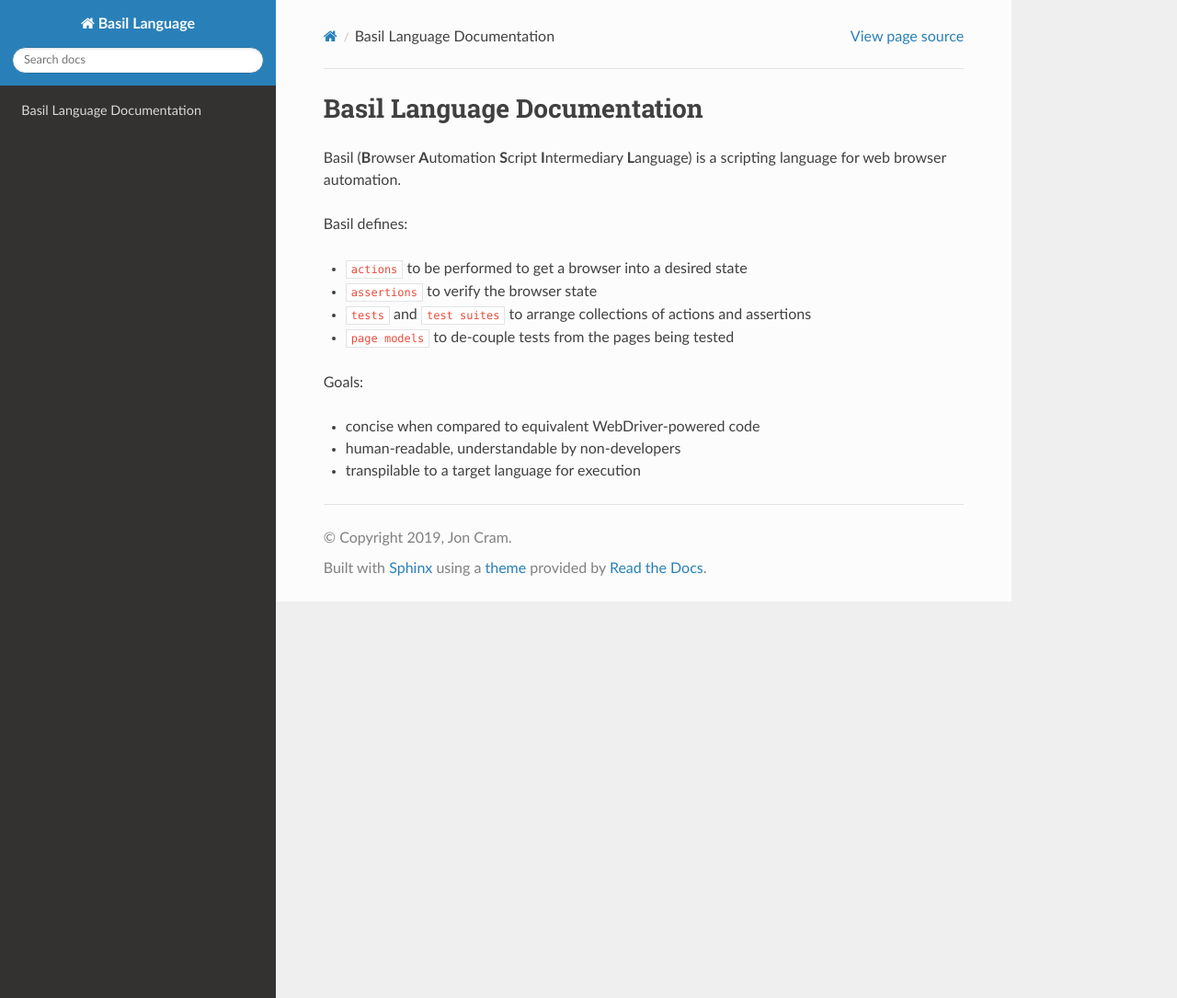
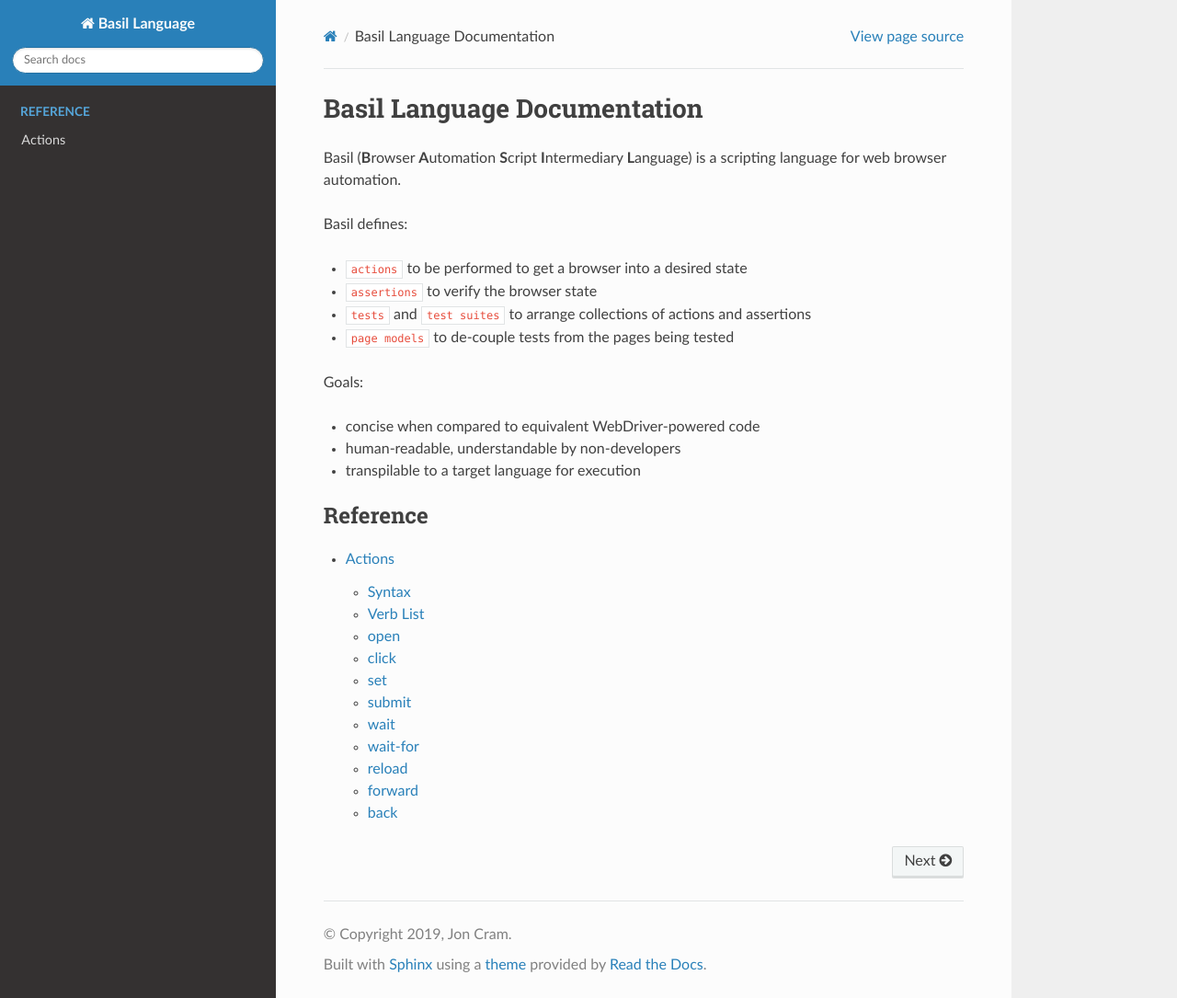
Before and after one commit to webignition/bas-spec, a Sphinx documentation site: the page built from docs/index.rst, in a window 1280 px wide and 1085 px high. Shown: the whole window at 92% size. Built offline with Sphinx 7.4.7 and the Read the Docs theme 2.0.0, drawn with Linux system fonts in a browser that asks for light colours; some of the changed lines change nothing that is shown.

Commit message:
Create actions reference (#62)

```diff
--- /dev/null
+++ b/docs/_static/css/custom.css
@@ -0,0 +1,12 @@
+.rst-content table.docutils th {
+  font-weight: normal;
+  text-align: left;
+}
+
+.rst-content table.docutils th code {
+  border: none;
+}
+
+.rst-content table.docutils td {
+  vertical-align: top;
+}
--- /dev/null
+++ b/docs/actions.rst
@@ -0,0 +1,231 @@
+=======
+Actions
+=======
+
+Actions are operations that can be performed to get the browser into the desired state.
+
+------
+Syntax
+------
+
+An action takes the form of a verb followed by zero or more arguments and keywords and zero or more keywords.
+
+``{verb} [arguments] [keywords]``
+
+---------
+Verb List
+---------
+
+- :ref:`open <actions-open>`
+- :ref:`click <actions-click>`
+- :ref:`set <actions-set>`
+- :ref:`submit <actions-submit>`
+- :ref:`wait <actions-wait>`
+- :ref:`wait-for <actions-wait-for>`
+- :ref:`reload <actions-reload>`
+- :ref:`forward <actions-forward>`
+- :ref:`back <actions-back>`
+
+.. _actions-open:
+
+----
+open
+----
+
+Visit a URL in the browser.
+
+``open {url} [in {browser}]``
+
+*********
+Arguments
+*********
+
+.. list-table::
+    :widths: 10 90
+    :stub-columns: 1
+
+    * - ``url``
+      - The URL to visit. Double-quoting is required if the URL contains whitespace.
+    * - ``browser``
+      - The browser to use. One of: ``chrome``, ``firefox``. Optional, defaults to ``chrome``.
+
+********
+Examples
+********
+
+- ``open https://example.com``
+- ``open "https://example.com"``
+- ``open https://example.com in chrome``
+- ``open "https://example.com" in firefox``
+- ``open "https://example.com in chrome" in firefox``
+
+.. _actions-click:
+
+-----
+click
+-----
+
+Click on an element.
+
+``click {identifier}``
+
+*********
+Arguments
+*********
+
+.. list-table::
+    :widths: 10 90
+    :stub-columns: 1
+
+    * - ``identifier``
+      - Any valid identifier.
+
+********
+Examples
+********
+- ``click ".sign-in-form .submit-button"``
+- ``click ".listed-item":0``
+- ``click imported_page_model.elements_element_name``
+
+.. _actions-set:
+
+---
+set
+---
+
+Set the value of an element. Most applicable to form field elements.
+
+``set {identifier} to {value}``
+
+Anything following the ``to`` keyword (except the space after the keyword) is the value to be used.
+
+*********
+Arguments
+*********
+
+.. list-table::
+    :widths: 10 90
+    :stub-columns: 1
+
+    * - ``identifier``
+      - Any valid identifier.
+    * - ``value``
+      - Any string.
+
+********
+Examples
+********
+- ``set "#sign-in-form .username" to user@example.com``
+- ``set "#sign-in-form .username" to "user@example.com"`` (literal double quotes)
+- ``set imported_page_model.elements.username to user@example.com``
+
+.. _actions-submit:
+
+------
+submit
+------
+
+Submits a form.
+
+``submit {identifier}``
+
+*********
+Arguments
+*********
+
+.. list-table::
+    :widths: 10 90
+    :stub-columns: 1
+
+    * - ``identifier``
+      - Any valid identifier.
+
+********
+Examples
+********
+- ``submit "#sign-in-form"``
+- ``submit imported_page_model.elements.submit_button``
+
+.. _actions-wait:
+
+----
+wait
+----
+
+Wait for a specified number of seconds.
+
+``wait {number-of-seconds}``
+
+*********
+Arguments
+*********
+
+.. list-table::
+    :widths: 10 90
+    :stub-columns: 1
+
+    * - ``number-of-seconds``
+      - Any whole integer greater than ``0``.
+
+********
+Examples
+********
+- ``wait 1``
+- ``wait 15``
+
+.. _actions-wait-for:
+
+--------
+wait-for
+--------
+
+Wait for an element to be rendered. Waits for up to 30 seconds.
+
+``wait-for {identifier}``
+
+*********
+Arguments
+*********
+
+.. list-table::
+    :widths: 10 90
+    :stub-columns: 1
+
+    * - ``identifier``
+      - Any valid identifier.
+
+********
+Examples
+********
+- ``wait-for "#asychronously-loaded-content"``
+- ``wait-for imported_page_model.elements.delayed_element_name``
+
+.. _actions-reload:
+
+------
+reload
+------
+
+Reload the current page.
+
+``reload``
+
+.. _actions-forward:
+
+-------
+forward
+-------
+
+Move forward one item in the current session history.
+
+``forward``
+
+.. _actions-back:
+
+----
+back
+----
+
+Move back one item in the current session history.
+
+``back``
--- a/docs/conf.py
+++ b/docs/conf.py
@@ -171,3 +171,6 @@
 
 # A list of files that should not be packed into the epub file.
 epub_exclude_files = ['search.html']
+
+def setup(app):
+    app.add_stylesheet('css/custom.css')
--- a/docs/index.rst
+++ b/docs/index.rst
@@ -3,6 +3,7 @@
    You can adapt this file completely to your liking, but it should at least
    contain the root `toctree` directive.
 
+============================
 Basil Language Documentation
 ============================
 
@@ -21,3 +22,9 @@
 * concise when compared to equivalent WebDriver-powered code
 * human-readable, understandable by non-developers
 * transpilable to a target language for execution
+
+.. toctree::
+    :caption: Reference
+    :maxdepth: 2
+
+    actions
```
Also changed, not shown: 1 other file.
